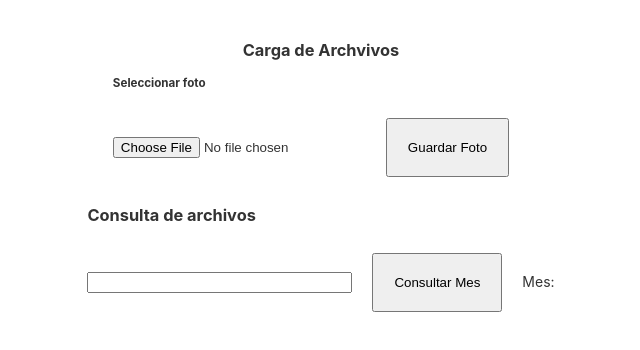
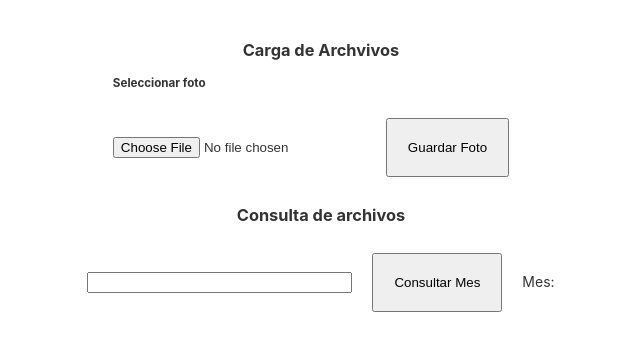
Before and after one commit to pBel06/tracodaFrontv2, an Angular app: page / in a window 1280 px wide. Shown: the top 350 px of the page, without its empty margins (319-959 px from the left). Built offline with nearby package versions, Linux system fonts and the light colour scheme; what primeng would draw is missing.

Commit message:
intento 2

```diff
--- a/src/app/app.component.html
+++ b/src/app/app.component.html
@@ -304,8 +304,8 @@
     <button class="button" style="display:inline-block;padding: 20px;margin:20px;" type="submit" (click)="subirArchivo()">Guardar Foto</button>
   </div>
 
+  <h3 class="first">Consulta de archivos</h3>
   <div class="col s12">
-  <h3 class="first">Consulta de archivos</h3>
     <input id="input" type="text" size="30" pInputText [(ngModel)]="mes">
     <button class="button" style="display:inline-block;padding: 20px;margin:20px;" type="submit" (click)="consultarArchivoMes()">Consultar Mes</button>
     <span id="text">Mes: {{mes}}</span>
```
Lines whose indentation alone changed are shown as unchanged.
